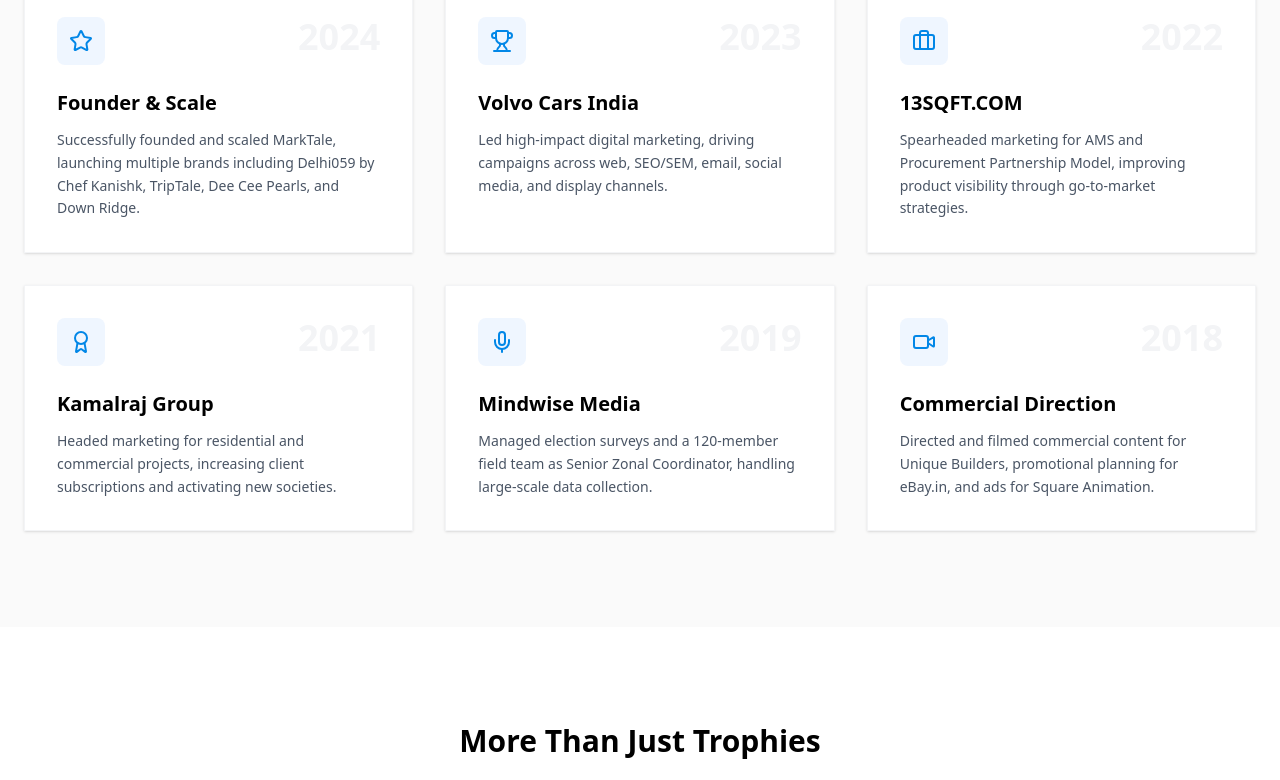
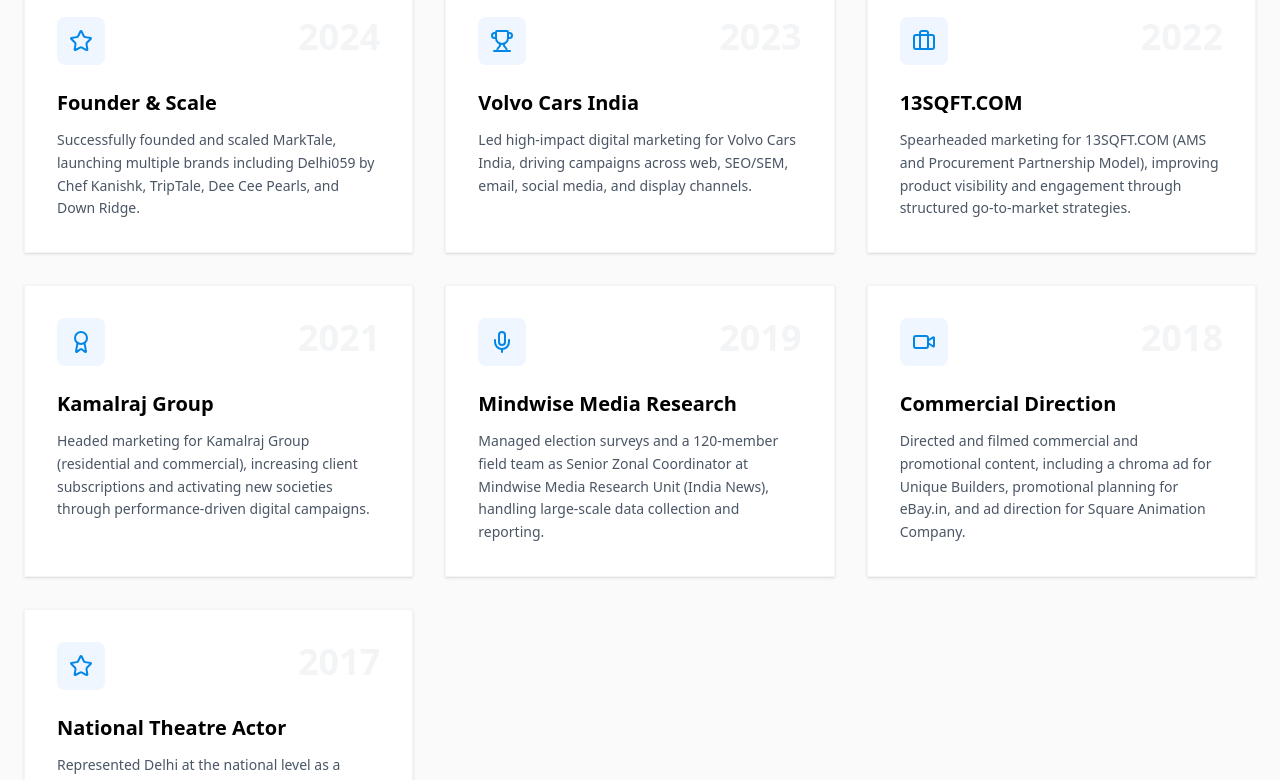
Before and after one commit to Sayuj63/marktale_v2, a Next.js app: page /awards in a window 1280 px wide. Shown: the part 580-1360 px from the top of the page. Built offline with nearby package versions, Linux system fonts and the light colour scheme.

Commit message:
Update Awards & Recognition section with complete professional achievements

```diff
--- a/app/components/awards/AwardsGrid.tsx
+++ b/app/components/awards/AwardsGrid.tsx
@@ -14,32 +14,38 @@
     {
         icon: Trophy,
         title: "Volvo Cars India",
-        desc: "Led high-impact digital marketing, driving campaigns across web, SEO/SEM, email, social media, and display channels.",
+        desc: "Led high-impact digital marketing for Volvo Cars India, driving campaigns across web, SEO/SEM, email, social media, and display channels.",
         year: "2023"
     },
     {
         icon: Briefcase,
         title: "13SQFT.COM",
-        desc: "Spearheaded marketing for AMS and Procurement Partnership Model, improving product visibility through go-to-market strategies.",
+        desc: "Spearheaded marketing for 13SQFT.COM (AMS and Procurement Partnership Model), improving product visibility and engagement through structured go-to-market strategies.",
         year: "2022"
     },
     {
         icon: Award,
         title: "Kamalraj Group",
-        desc: "Headed marketing for residential and commercial projects, increasing client subscriptions and activating new societies.",
+        desc: "Headed marketing for Kamalraj Group (residential and commercial), increasing client subscriptions and activating new societies through performance-driven digital campaigns.",
         year: "2021"
     },
     {
         icon: Mic,
-        title: "Mindwise Media",
-        desc: "Managed election surveys and a 120-member field team as Senior Zonal Coordinator, handling large-scale data collection.",
+        title: "Mindwise Media Research",
+        desc: "Managed election surveys and a 120-member field team as Senior Zonal Coordinator at Mindwise Media Research Unit (India News), handling large-scale data collection and reporting.",
         year: "2019"
     },
     {
         icon: Video,
         title: "Commercial Direction",
-        desc: "Directed and filmed commercial content for Unique Builders, promotional planning for eBay.in, and ads for Square Animation.",
+        desc: "Directed and filmed commercial and promotional content, including a chroma ad for Unique Builders, promotional planning for eBay.in, and ad direction for Square Animation Company.",
         year: "2018"
+    },
+    {
+        icon: Star,
+        title: "National Theatre Actor",
+        desc: "Represented Delhi at the national level as a theatre actor, demonstrating recognized performance skills and national-level visibility.",
+        year: "2017"
     }
 ];
 
```
